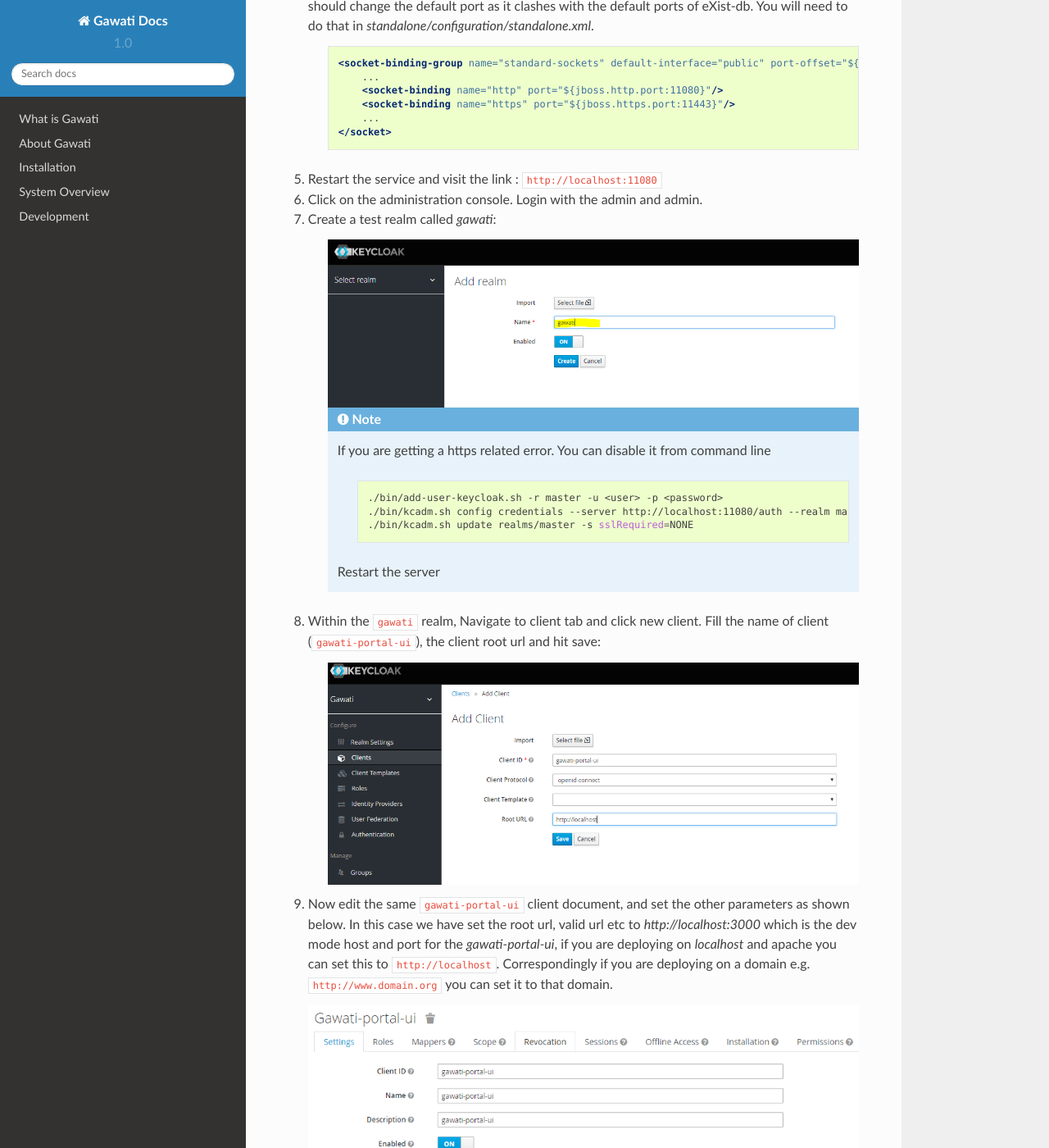
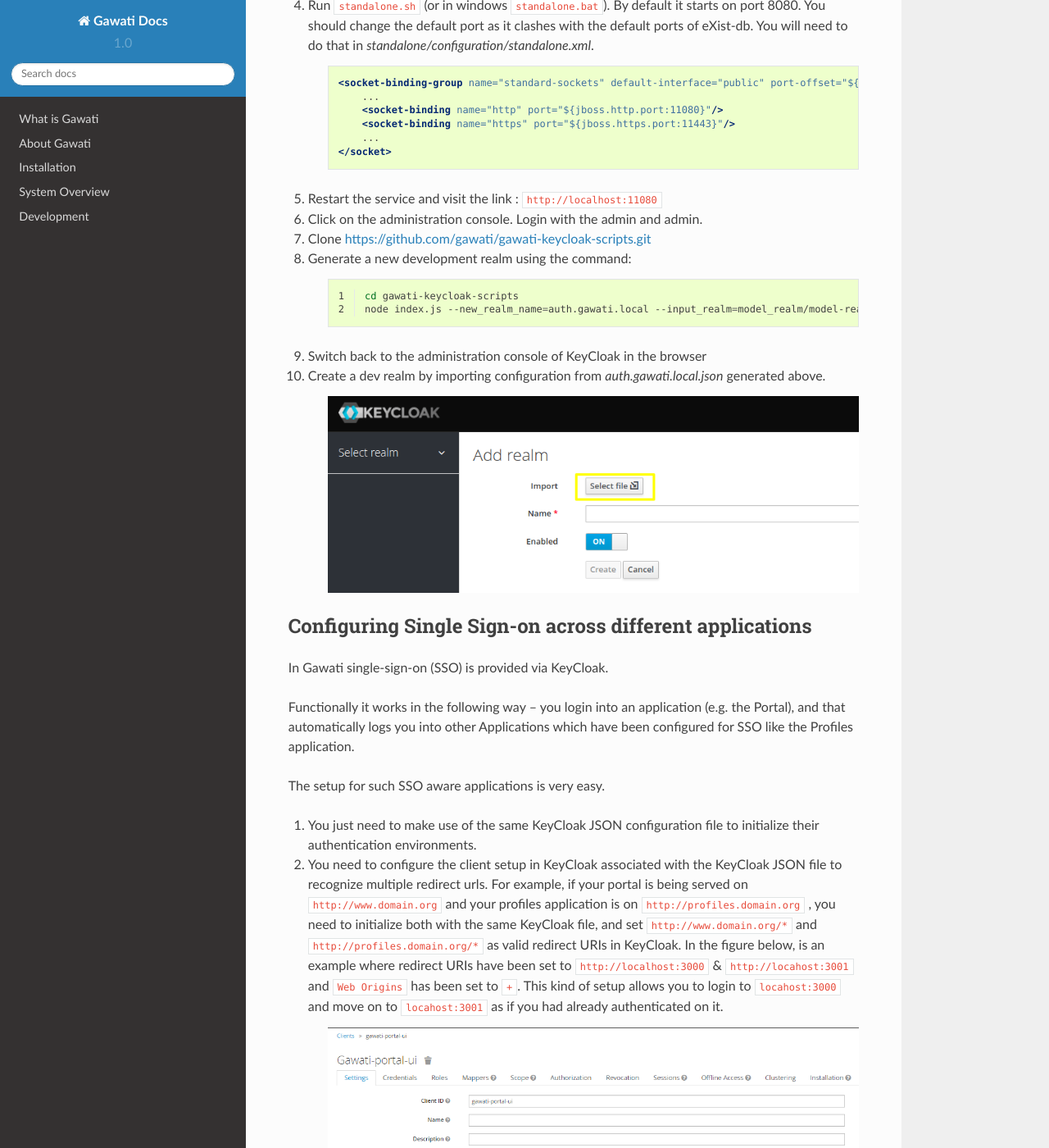
Before and after one commit to gawati/gawati-docs, a Sphinx documentation site: the page built from docs/source/development/authentication.rst, in a window 1280 px wide and 1400 px high, scrolled down 4034 px. Shown: the whole window at 82% size. Built offline with Sphinx 7.4.7 and the Read the Docs theme 2.0.0, drawn with Linux system fonts in a browser that asks for light colours; some of the changed text lies outside the part shown.

Commit message:
Updates to documentation

```diff
--- a/docs/source/development/authentication.rst
+++ b/docs/source/development/authentication.rst
@@ -220,62 +220,41 @@ Installation Steps
 
 #. Click on the administration console. Login with the admin and admin.
 
-#. Create a test realm called `gawati`:
+#. Clone https://github.com/gawati/gawati-keycloak-scripts.git
 
-    .. figure:: ./_images/kc-add-realm.png
-     :alt: Add Realm
+#. Generate a new development realm using the command:
+
+    .. code-block:: bash
+      :linenos:
+
+      cd gawati-keycloak-scripts
+      node index.js --new_realm_name=auth.gawati.local --input_realm=model_realm/model-realm.json --output_file=auth.gawati.local.json
+
+#. Switch back to the administration console of KeyCloak in the browser
+
+#. Create a dev realm by importing configuration from `auth.gawati.local.json` generated above.
+
+    .. figure:: ./_images/kc-add-dev-realm.png
+        :alt: Add Realm
+        :align: center
+        :figclass: align-center
+
+
+********************************************************
+Configuring Single Sign-on across different applications
+********************************************************
+
+In Gawati single-sign-on (SSO) is provided via KeyCloak.
+
+Functionally it works in the following way -- you login into an application (e.g. the Portal), and that automatically logs you into other Applications which have been configured for SSO like the Profiles application.
+
+The setup for such SSO aware applications is very easy.
+
+#. You just need to make use of the same KeyCloak JSON configuration file to initialize their authentication environments.
+
+#. You need to configure the client setup in KeyCloak associated with the KeyCloak JSON file to recognize multiple redirect urls. For example, if your portal is being served on ``http://www.domain.org`` and your profiles application is on ``http://profiles.domain.org`` , you need to initialize both with the same KeyCloak file, and set ``http://www.domain.org/*`` and ``http://profiles.domain.org/*`` as valid redirect URIs in KeyCloak. In the figure below, is an example where redirect URIs have been set to ``http://localhost:3000`` & ``http://locahost:3001`` and ``Web Origins`` has been set to ``+``. This kind of setup allows you to login to ``locahost:3000`` and move on to ``locahost:3001`` as if you had already authenticated on it.
+
+    .. figure:: ./_images/multiple-redirect-uris.png
+     :alt: Multiple Redirect URIs
      :align: center
      :figclass: align-center
-
-    .. note::
-        If you are getting a https related error. You can disable it from command line
-
-            .. code-block:: sh
-
-              ./bin/add-user-keycloak.sh -r master -u <user> -p <password>
-              ./bin/kcadm.sh config credentials --server http://localhost:11080/auth --realm master --user <user> --password <password>
-              ./bin/kcadm.sh update realms/master -s sslRequired=NONE
-
-
-        Restart the server
-
-
-#. Within the ``gawati`` realm, Navigate to client tab and click new client. Fill the name of client (``gawati-portal-ui``), the client root url and hit save:
-
-    .. figure:: ./_images/kc-add-client.png
-     :alt: Add Client
-     :align: center
-     :figclass: align-center
-
-
-#. Now edit the same  ``gawati-portal-ui`` client document, and set the other parameters as shown below. In this case we have set the root url, valid url etc to `http://localhost:3000` which is the dev mode host and port for the `gawati-portal-ui`, if you are deploying on `localhost` and apache you can set this to ``http://localhost``. Correspondingly if you are deploying on a domain e.g. ``http://www.domain.org`` you can set it to that domain.
-
-   .. figure:: ./_images/kc-edit-client.png
-    :alt: Add Client
-    :align: center
-    :figclass: align-center
-
-
-#. Switch to the ``Installation`` tab in the client section, and choose the format as ``KeyCloak OIDC JSON``. Change the following variables, ``auth-server-url`` to ``url`` and change ``resource`` to ``clientId``:
-
-    .. code-block:: JSON
-        :linenos:
-
-        {
-            "realm": "gawati",
-            "url": "http://localhost:11080/auth",
-            "ssl-required": "external",
-            "clientId": "gawati-portal-ui",
-            "public-client": true,
-            "confidential-port": 0
-        }
-
-
-   Save it is ``keycloak.json`` into the ``gawati-portal-ui`` ``src/configs`` folder. Note that, you don't need to do this, if you have the above defaults as the portal ships with ``keycloak.json`` with the same contents.
-
-#. Finally, go to ``Realm Settings => Login`` and set ``User Registration`` to ``on`` and set ``Email as User name`` to ``on``.
-
-   .. figure:: ./_images/kc-login.png
-    :alt: Login
-    :align: center
-    :figclass: align-center
```
Also changed, not shown: docs/source/development/dev-env-local.rst (+1 -17 lines), docs/source/development/_images/multiple-redirect-uris.png (added).
